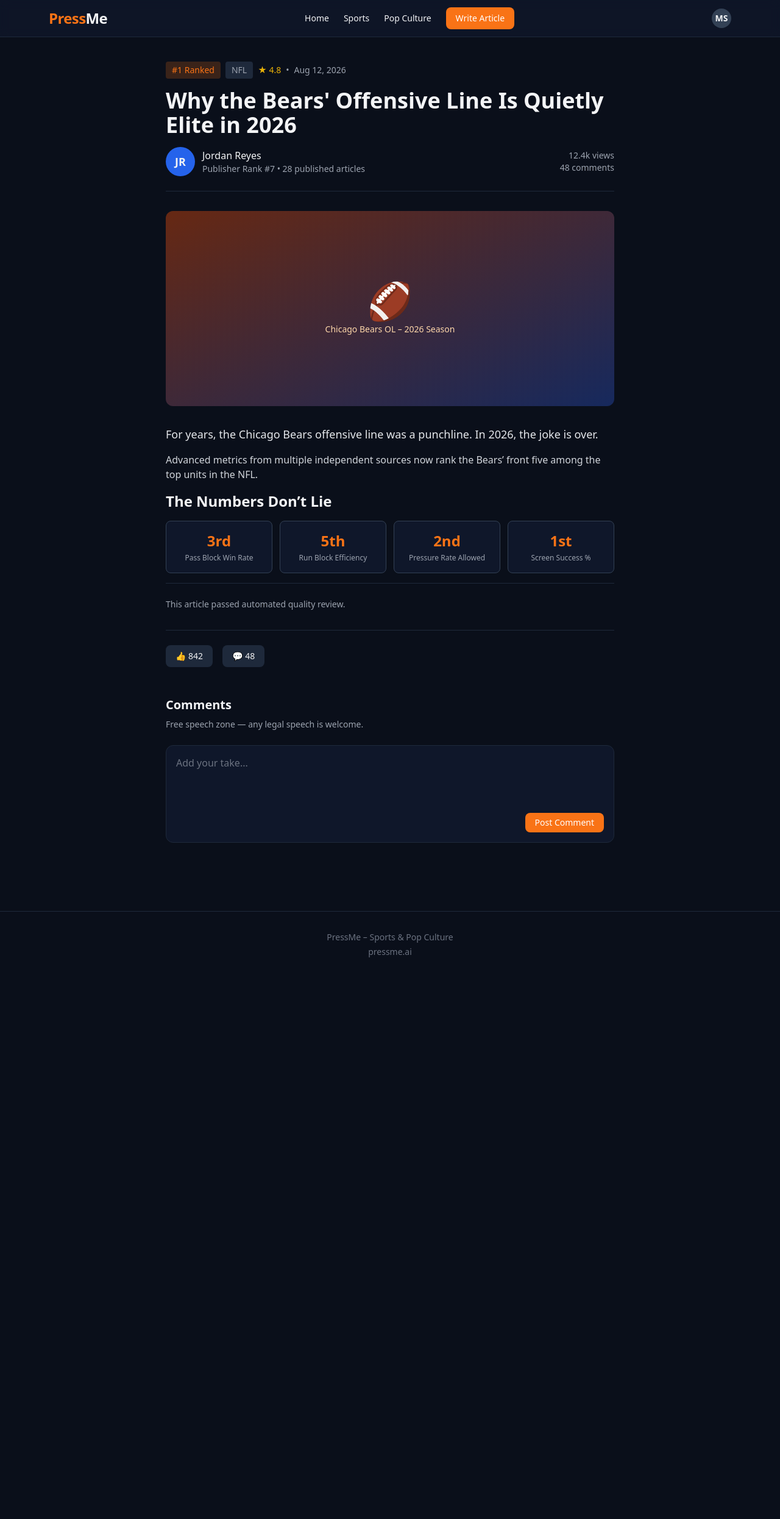
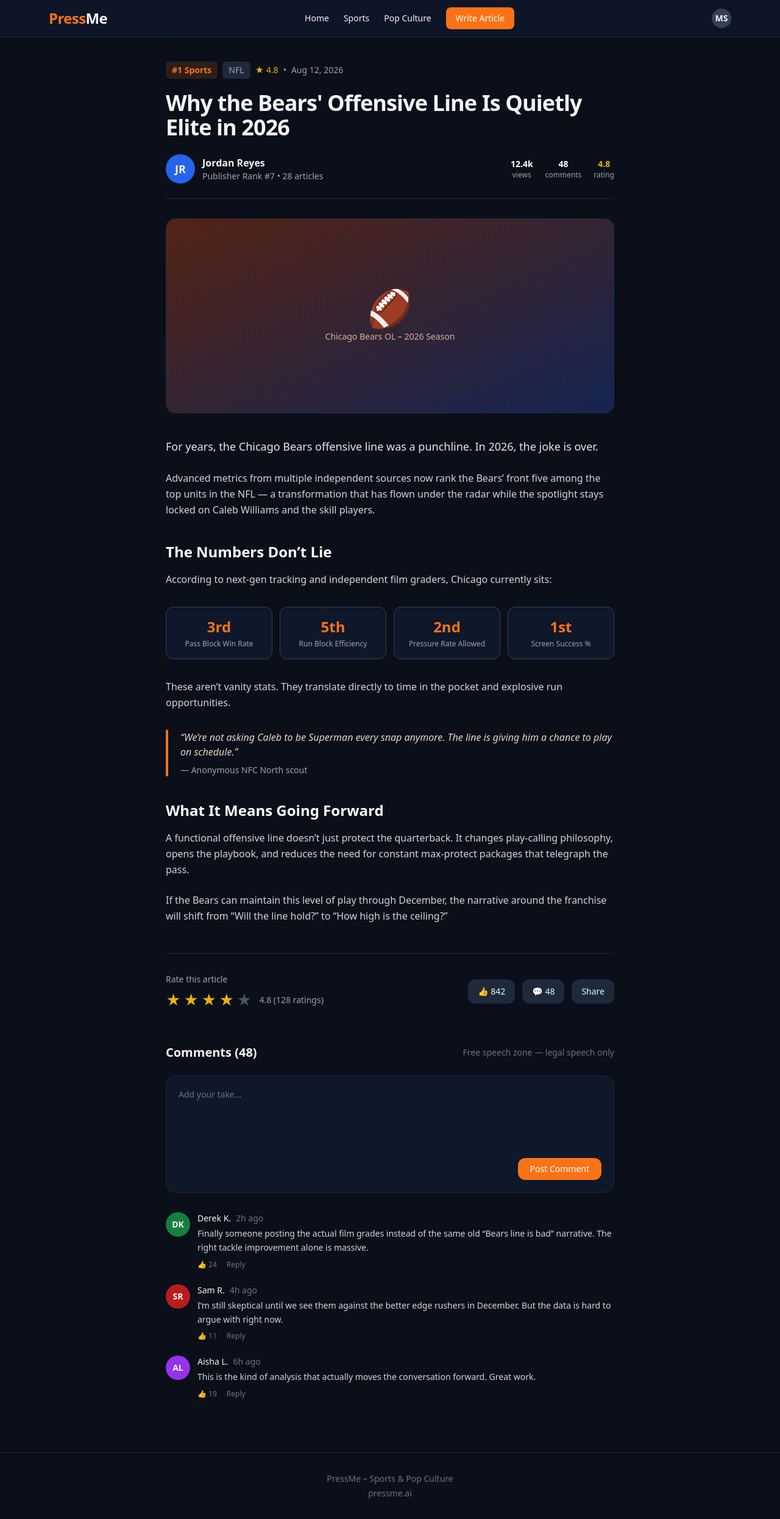
Before and after one commit to sheado44/-4, a Next.js app: page /article/1 in a window 1280 px wide. Shown: the whole page at 61% size. Before the commit the page ends 1603 px from the top, so only its background shows below. Built offline with nearby package versions, Linux system fonts and the light colour scheme.

Commit message:
Refactor article page layout and styling
Updated the article page layout and improved styling for various elements, including the title, author section, and article body. Enhanced the comment section and adjusted the rating display.

```diff
--- a/src/app/article/[id]/page.tsx
+++ b/src/app/article/[id]/page.tsx
@@ -9,102 +9,215 @@ export default async function ArticlePage({
 
   return (
     <main className="max-w-3xl mx-auto px-4 py-10">
-      <div className="flex flex-wrap items-center gap-2 text-sm text-gray-400 mb-4">
-        <span className="bg-forge-accent/20 text-forge-accent px-2.5 py-1 rounded font-medium">
-          #1 Ranked
+      {/* Meta */}
+      <div className="flex flex-wrap items-center gap-2 text-sm text-gray-400 mb-5">
+        <span className="bg-forge-accent/15 text-forge-accent px-2.5 py-1 rounded-md font-semibold">
+          #1 Sports
         </span>
-        <span className="bg-forge-800 px-2.5 py-1 rounded">NFL</span>
-        <span className="text-yellow-500">★ 4.8</span>
+        <span className="bg-forge-800 px-2.5 py-1 rounded-md">NFL</span>
+        <span className="text-yellow-500 font-medium">★ 4.8</span>
         <span>•</span>
         <span>Aug 12, 2026</span>
       </div>
 
-      <h1 className="text-3xl md:text-4xl font-bold leading-tight mb-4">
+      {/* Title */}
+      <h1 className="text-3xl md:text-4xl font-extrabold leading-tight mb-6 tracking-tight">
         Why the Bears&apos; Offensive Line Is Quietly Elite in 2026
       </h1>
 
-      <div className="flex items-center justify-between mb-8 pb-6 border-b border-forge-800">
+      {/* Author + Stats */}
+      <div className="flex flex-col sm:flex-row sm:items-center justify-between gap-4 mb-8 pb-6 border-b border-forge-800">
         <Link href="/profile" className="flex items-center gap-3 group">
           <div className="w-12 h-12 rounded-full bg-blue-600 flex items-center justify-center font-bold text-lg">
             JR
           </div>
           <div>
-            <div className="font-medium group-hover:text-forge-accent transition">
+            <div className="font-semibold group-hover:text-forge-accent transition">
               Jordan Reyes
             </div>
             <div className="text-sm text-gray-400">
-              Publisher Rank #7 • 28 published articles
+              Publisher Rank #7 • 28 articles
             </div>
           </div>
         </Link>
-        <div className="text-sm text-gray-400 text-right">
-          <div>12.4k views</div>
-          <div>48 comments</div>
+
+        <div className="flex items-center gap-5 text-sm text-gray-400">
+          <div className="text-center">
+            <div className="font-semibold text-white">12.4k</div>
+            <div className="text-xs">views</div>
+          </div>
+          <div className="text-center">
+            <div className="font-semibold text-white">48</div>
+            <div className="text-xs">comments</div>
+          </div>
+          <div className="text-center">
+            <div className="font-semibold text-yellow-500">4.8</div>
+            <div className="text-xs">rating</div>
+          </div>
         </div>
       </div>
 
-      <div className="w-full h-64 md:h-80 rounded-xl bg-gradient-to-br from-orange-700/50 to-blue-900/60 mb-8 flex items-center justify-center">
+      {/* Featured Image */}
+      <div className="w-full h-64 md:h-80 rounded-2xl bg-gradient-to-br from-orange-700/40 to-blue-900/50 mb-10 flex items-center justify-center border border-forge-800">
         <div className="text-center">
           <div className="text-6xl mb-2">🏈</div>
-          <div className="text-sm text-orange-200 font-medium">
+          <div className="text-sm text-orange-200/80 font-medium">
             Chicago Bears OL – 2026 Season
           </div>
         </div>
       </div>
 
-      <div className="prose prose-invert max-w-none space-y-4">
-        <p className="text-lg text-gray-200">
+      {/* Article Body */}
+      <article className="prose prose-invert max-w-none">
+        <p className="text-lg text-gray-200 leading-relaxed mb-6">
           For years, the Chicago Bears offensive line was a punchline. In 2026, the joke is over.
         </p>
-        <p className="text-gray-300">
-          Advanced metrics from multiple independent sources now rank the Bears’ front five among the top units in the NFL.
+
+        <p className="text-gray-300 leading-relaxed mb-6">
+          Advanced metrics from multiple independent sources now rank the Bears’ front five among the top units in the NFL — a transformation that has flown under the radar while the spotlight stays locked on Caleb Williams and the skill players.
         </p>
 
-        <h2 className="text-2xl font-bold mt-8 mb-3">The Numbers Don’t Lie</h2>
+        <h2 className="text-2xl font-bold mt-10 mb-4 text-white">The Numbers Don’t Lie</h2>
 
-        <div className="grid grid-cols-2 md:grid-cols-4 gap-3 my-6">
+        <p className="text-gray-300 leading-relaxed mb-6">
+          According to next-gen tracking and independent film graders, Chicago currently sits:
+        </p>
+
+        <div className="grid grid-cols-2 md:grid-cols-4 gap-3 my-8">
           {[
             { value: "3rd", label: "Pass Block Win Rate" },
             { value: "5th", label: "Run Block Efficiency" },
             { value: "2nd", label: "Pressure Rate Allowed" },
             { value: "1st", label: "Screen Success %" },
           ].map((stat) => (
-            <div key={stat.label} className="bg-forge-900 border border-forge-700 rounded-lg p-4 text-center">
+            <div
+              key={stat.label}
+              className="bg-forge-900 border border-forge-700 rounded-xl p-4 text-center"
+            >
               <div className="text-2xl font-bold text-forge-accent">{stat.value}</div>
               <div className="text-xs text-gray-400 mt-1">{stat.label}</div>
             </div>
           ))}
         </div>
 
-        <p className="text-gray-400 text-sm mt-10 pt-6 border-t border-forge-800">
-          This article passed automated quality review.
+        <p className="text-gray-300 leading-relaxed mb-6">
+          These aren’t vanity stats. They translate directly to time in the pocket and explosive run opportunities.
         </p>
+
+        <blockquote className="border-l-4 border-forge-accent pl-5 my-8 italic text-orange-100/90">
+          “We’re not asking Caleb to be Superman every snap anymore. The line is giving him a chance to play on schedule.”
+          <footer className="text-sm not-italic text-gray-400 mt-2">
+            — Anonymous NFC North scout
+          </footer>
+        </blockquote>
+
+        <h2 className="text-2xl font-bold mt-10 mb-4 text-white">What It Means Going Forward</h2>
+
+        <p className="text-gray-300 leading-relaxed mb-6">
+          A functional offensive line doesn’t just protect the quarterback. It changes play-calling philosophy, opens the playbook, and reduces the need for constant max-protect packages that telegraph the pass.
+        </p>
+
+        <p className="text-gray-300 leading-relaxed mb-6">
+          If the Bears can maintain this level of play through December, the narrative around the franchise will shift from “Will the line hold?” to “How high is the ceiling?”
+        </p>
+      </article>
+
+      {/* Rating + Actions */}
+      <div className="mt-12 pt-8 border-t border-forge-800">
+        <div className="flex flex-col sm:flex-row sm:items-center justify-between gap-6">
+          <div>
+            <p className="text-sm text-gray-400 mb-2">Rate this article</p>
+            <div className="flex items-center gap-1 text-2xl text-yellow-500">
+              <button className="hover:scale-110 transition">★</button>
+              <button className="hover:scale-110 transition">★</button>
+              <button className="hover:scale-110 transition">★</button>
+              <button className="hover:scale-110 transition">★</button>
+              <button className="hover:scale-110 transition text-gray-600">★</button>
+              <span className="text-sm text-gray-400 ml-2">4.8 (128 ratings)</span>
+            </div>
+          </div>
+
+          <div className="flex items-center gap-3">
+            <button className="flex items-center gap-2 px-4 py-2.5 bg-forge-800 hover:bg-forge-700 rounded-xl text-sm transition">
+              👍 842
+            </button>
+            <button className="flex items-center gap-2 px-4 py-2.5 bg-forge-800 hover:bg-forge-700 rounded-xl text-sm transition">
+              💬 48
+            </button>
+            <button className="flex items-center gap-2 px-4 py-2.5 bg-forge-800 hover:bg-forge-700 rounded-xl text-sm transition">
+              Share
+            </button>
+          </div>
+        </div>
       </div>
 
-      <div className="flex items-center gap-4 mt-8 pt-6 border-t border-forge-800">
-        <button className="flex items-center gap-2 px-4 py-2 bg-forge-800 hover:bg-forge-700 rounded-lg text-sm transition">
-          👍 842
-        </button>
-        <button className="flex items-center gap-2 px-4 py-2 bg-forge-800 hover:bg-forge-700 rounded-lg text-sm transition">
-          💬 48
-        </button>
-      </div>
+      {/* Comments */}
+      <section className="mt-14">
+        <div className="flex items-center justify-between mb-6">
+          <h3 className="text-xl font-bold">Comments (48)</h3>
+          <p className="text-sm text-gray-500">Free speech zone — legal speech only</p>
+        </div>
 
-      <section className="mt-12">
-        <h3 className="text-xl font-bold mb-2">Comments</h3>
-        <p className="text-sm text-gray-400 mb-6">
-          Free speech zone — any legal speech is welcome.
-        </p>
-        <div className="bg-forge-900 border border-forge-800 rounded-xl p-4 mb-6">
+        {/* Comment form */}
+        <div className="bg-forge-900 border border-forge-800 rounded-2xl p-5 mb-8">
           <textarea
             placeholder="Add your take..."
-            className="w-full bg-transparent border-0 text-gray-200 placeholder-gray-500 resize-none h-20 outline-none"
+            className="w-full bg-transparent border-0 text-gray-200 placeholder-gray-500 resize-none h-24 outline-none text-sm"
           />
-          <div className="flex justify-end mt-2">
-            <button className="bg-forge-accent hover:bg-forge-accentHover text-white text-sm font-medium px-4 py-1.5 rounded-lg transition">
+          <div className="flex justify-end mt-3">
+            <button className="bg-forge-accent hover:bg-forge-accentHover text-white text-sm font-medium px-5 py-2 rounded-xl transition">
               Post Comment
             </button>
           </div>
+        </div>
+
+        {/* Sample comments */}
+        <div className="space-y-6">
+          {[
+            {
+              initials: "DK",
+              color: "bg-green-700",
+              name: "Derek K.",
+              time: "2h ago",
+              text: "Finally someone posting the actual film grades instead of the same old “Bears line is bad” narrative. The right tackle improvement alone is massive.",
+              likes: 24,
+            },
+            {
+              initials: "SR",
+              color: "bg-red-700",
+              name: "Sam R.",
+              time: "4h ago",
+              text: "I’m still skeptical until we see them against the better edge rushers in December. But the data is hard to argue with right now.",
+              likes: 11,
+            },
+            {
+              initials: "AL",
+              color: "bg-purple-600",
+              name: "Aisha L.",
+              time: "6h ago",
+              text: "This is the kind of analysis that actually moves the conversation forward. Great work.",
+              likes: 19,
+            },
+          ].map((c) => (
+            <div key={c.name} className="flex gap-3">
+              <div
+                className={`w-10 h-10 rounded-full ${c.color} flex items-center justify-center text-sm font-bold shrink-0`}
+              >
+                {c.initials}
+              </div>
+              <div className="flex-1">
+                <div className="flex items-center gap-2 text-sm mb-1">
+                  <span className="font-medium">{c.name}</span>
+                  <span className="text-gray-500">{c.time}</span>
+                </div>
+                <p className="text-gray-300 text-sm leading-relaxed">{c.text}</p>
+                <div className="flex gap-4 mt-2 text-xs text-gray-500">
+                  <button className="hover:text-forge-accent transition">👍 {c.likes}</button>
+                  <button className="hover:text-forge-accent transition">Reply</button>
+                </div>
+              </div>
+            </div>
+          ))}
         </div>
       </section>
     </main>
```
